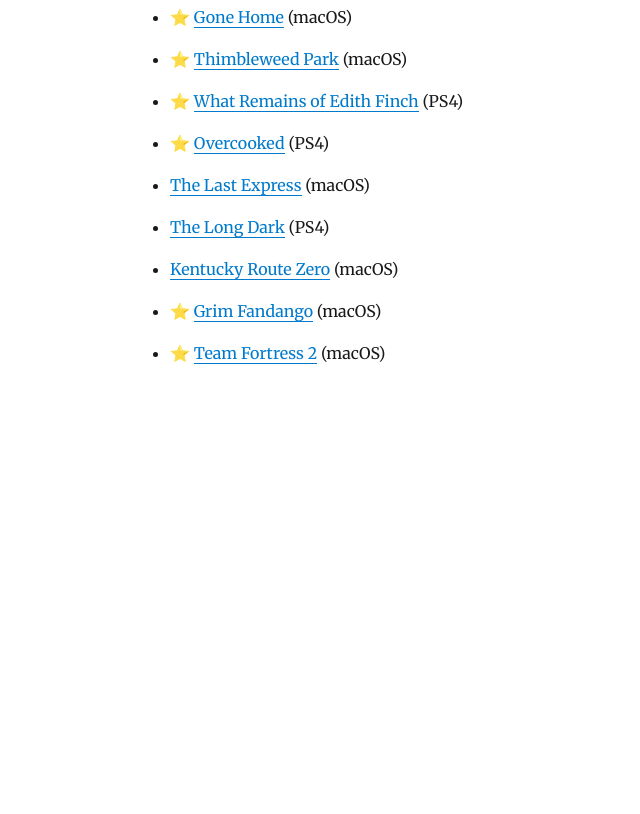
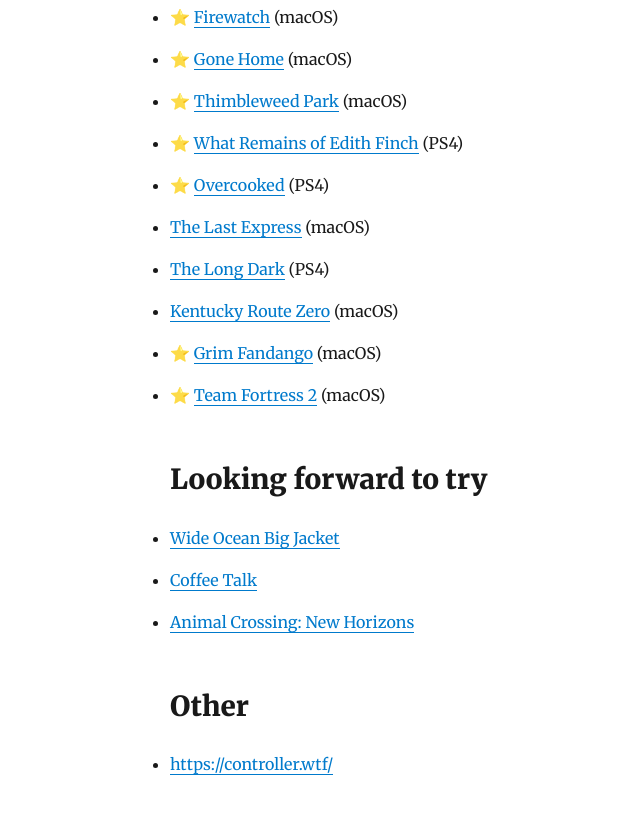
Before and after one commit to agentcooper/agentcooper.io, a Gatsby site: page /collections/games/ in a window 1280 px wide. Shown: the part 1004-1818 px from the top of the page, without its empty margins (155-795 px from the left). Before the commit the page ends 1441 px from the top, so only its background shows below. Built offline with nearby package versions, Linux system fonts and the light colour scheme; Gatsby itself is replaced by a stand-in of ours; some packages are replaced by stand-ins of ours.

Commit message:
Update games.md

```diff
--- a/content/collections/games.md
+++ b/content/collections/games.md
@@ -2,6 +2,7 @@
 title: Games
 ---
 
+- ⭐️ [Zelda](https://en.wikipedia.org/wiki/The_Legend_of_Zelda:_Link%27s_Awakening_(2019_video_game)) (March 2020, Switch)
 - ⭐️ [Death Stranding](https://en.wikipedia.org/wiki/Death_Stranding) (December 2019, PS4)
 - [Mario Kart Tour](https://en.wikipedia.org/wiki/Mario_Kart_Tour) (October 2019, iOS)
 - [Untitled Goose Game](https://en.wikipedia.org/wiki/Untitled_Goose_Game) (October 2019, Switch)
@@ -31,3 +32,13 @@
 - [Kentucky Route Zero](https://en.wikipedia.org/wiki/Kentucky_Route_Zero) (macOS)
 - ⭐️ [Grim Fandango](https://en.wikipedia.org/wiki/Grim_Fandango) (macOS)
 - ️⭐️ [Team Fortress 2](https://en.wikipedia.org/wiki/Team_Fortress_2) (macOS)
+
+## Looking forward to try
+
+- [Wide Ocean Big Jacket](https://www.nintendo.com/games/detail/wide-ocean-big-jacket-switch/)
+- [Coffee Talk](https://www.gog.com/game/coffee_talk)
+- [Animal Crossing: New Horizons](https://www.nintendo.com/games/detail/animal-crossing-new-horizons-switch/)
+
+## Other
+
+- https://controller.wtf/
```
